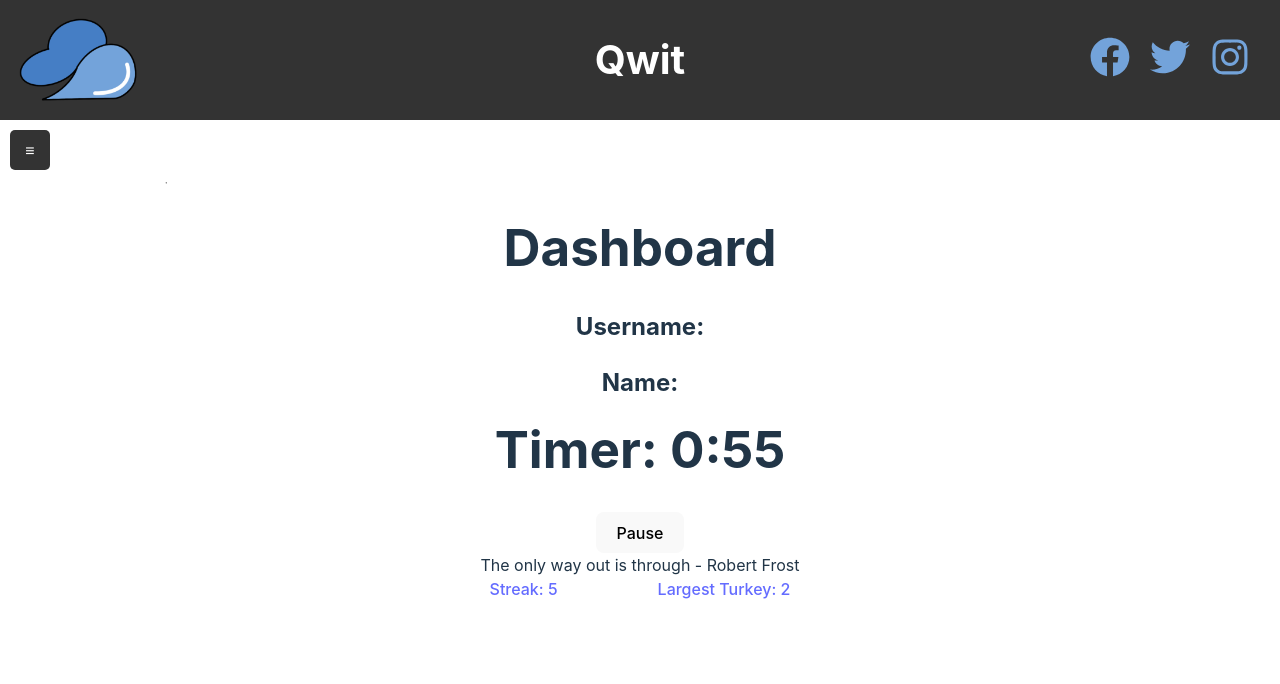
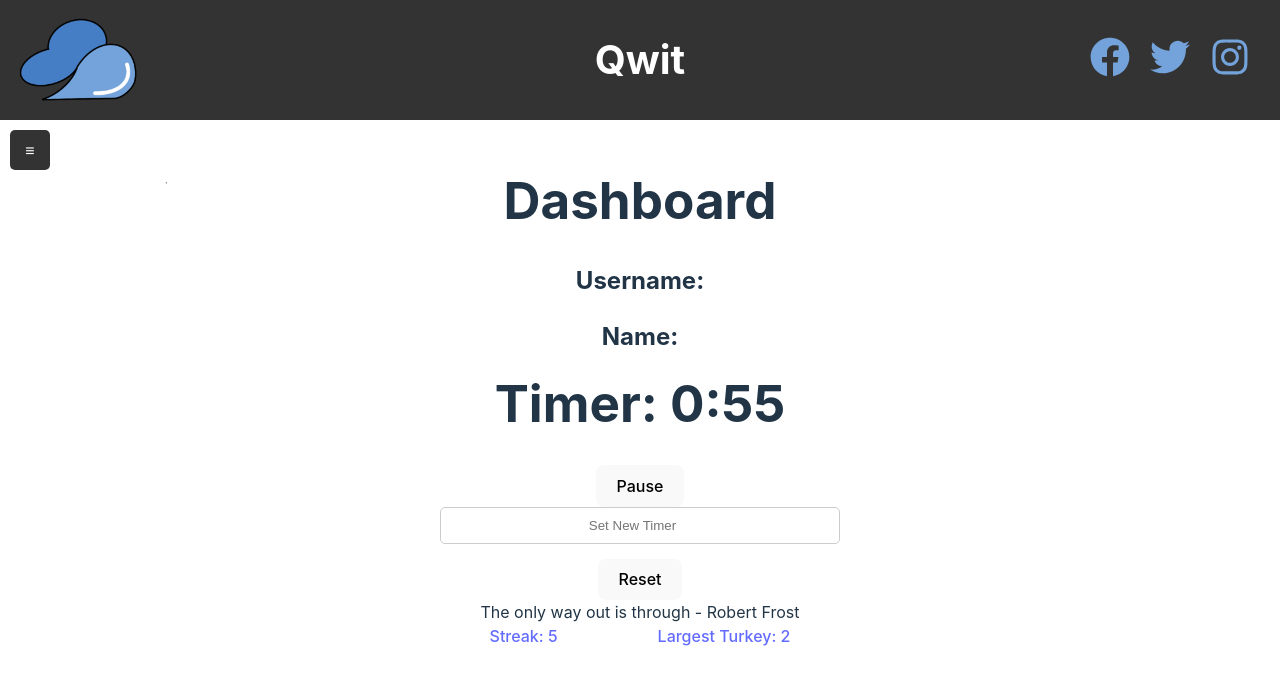
Before and after one commit to lm22433/brishack-2024, a React (Vite) app in the folder frontend/: page /dashboard in a window 1280 px wide. Shown: the top 684 px of the page. Built offline with nearby package versions, Linux system fonts and the light colour scheme.

Commit message:
improved timer class

```diff
--- a/frontend/src/Timer.tsx
+++ b/frontend/src/Timer.tsx
@@ -8,6 +8,7 @@ function Timer(inp: TimerProps) {
 
     const [time, setTime] = useState(inp.initialTime);
     const [isRunning, setIsRunning] = useState(true);
+    const [newTime, setNewTime] = useState('');
 
     useEffect(() => {
       let interval: number | undefined;
@@ -23,6 +24,11 @@ function Timer(inp: TimerProps) {
       setIsRunning(prevIsRunning => !prevIsRunning);
     };
 
+    const handleReset = () => {
+      setTime(parseInt(newTime, 10));
+      setNewTime('')
+    }
+
     const formatTime = (time: number) => {
         const minutes = Math.floor(time / 60);
         const seconds = time % 60;
@@ -33,6 +39,12 @@ function Timer(inp: TimerProps) {
         <div>
             <h1>Timer: {formatTime(time)}</h1>
             <button onClick={handlePausePlay}>{isRunning ? 'Pause' : 'Play'}</button>
+            <input
+              type="number"
+              value={newTime}
+              onChange={(e) => setNewTime(e.target.value)}
+              placeholder="Set New Timer" />
+            <button onClick={handleReset}>Reset</button>
         </div>
     );
 };
```
Lines whose indentation alone changed are shown as unchanged.
